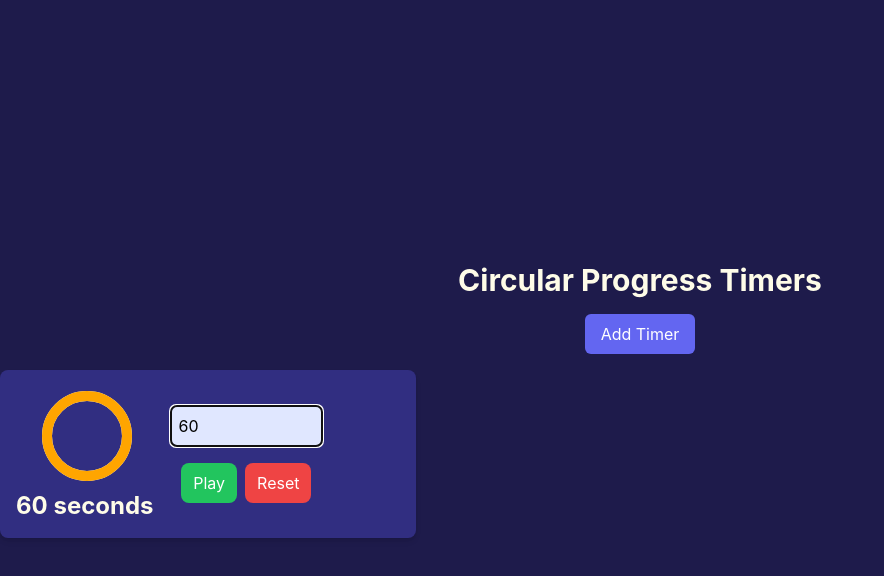
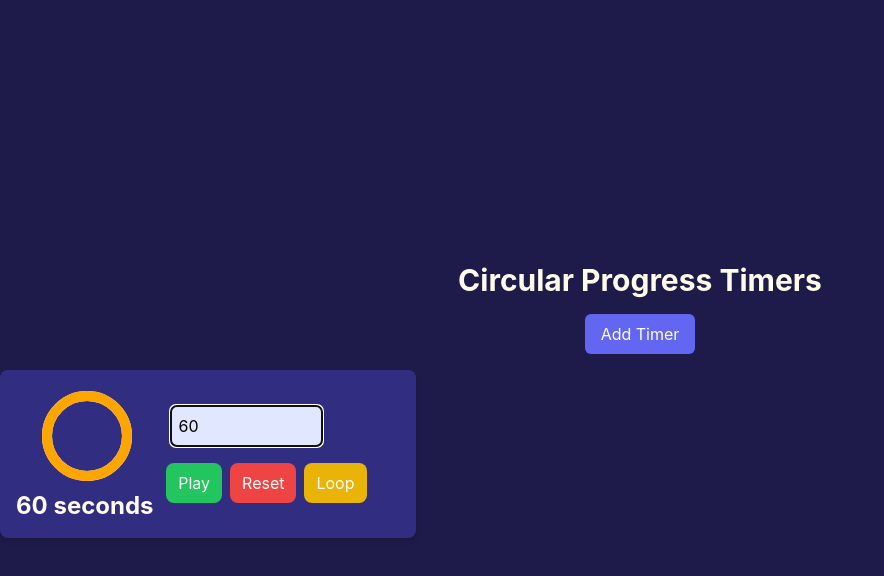
Before and after one commit to Avoracity/smol-timer-web, a React (Create React App) app in the folder timer-app/: page / in a window 1280 px wide. Both pictures are taken after a click on the button "Add Timer". Shown: the top 576 px of the page, without its empty margins (0-884 px from the left). Built offline with nearby package versions, Linux system fonts and the light colour scheme.

Commit message:
loop button without functionality

```diff
--- a/timer-app/src/CircularProgressTimer.js
+++ b/timer-app/src/CircularProgressTimer.js
@@ -65,7 +65,8 @@
         </svg>
         <div className="text-2xl font-bold mt-2 text-yellow-50">{time} seconds</div>
       </div>
-      <div className="w-2/5">
+      <div className="w-2/5 flex flex-col justify-between">
+        <div className="flex flex-col items-center space-y-4">
           <input
             type="text"
             inputMode="numeric"
@@ -78,7 +79,7 @@
             disabled={!isPaused}
             style={{ visibility: isPaused ? 'visible' : 'hidden' }}
           />
-        <div className="flex justify-center mt-4 space-x-2">
+          <div className="flex justify-center space-x-2 pl-10">
             <button
               className="bg-green-500 text-white px-3 py-2 rounded-lg"
               onClick={togglePause}
@@ -94,6 +95,15 @@
             >
               Reset
             </button>
+            <button
+              className="bg-yellow-500 text-white px-3 py-2 rounded-lg"
+              onClick={() => {
+                // Add loop button functionality here
+              }}
+            >
+              Loop
+            </button>
+          </div>
         </div>
       </div>
     </div>
--- a/timer-app/src/index.css
+++ b/timer-app/src/index.css
@@ -9,6 +9,7 @@
     sans-serif;
   -webkit-font-smoothing: antialiased;
   -moz-osx-font-smoothing: grayscale;
+  background-color: #25244c;
 }
 
 code {
```
Lines whose indentation alone changed are shown as unchanged.
